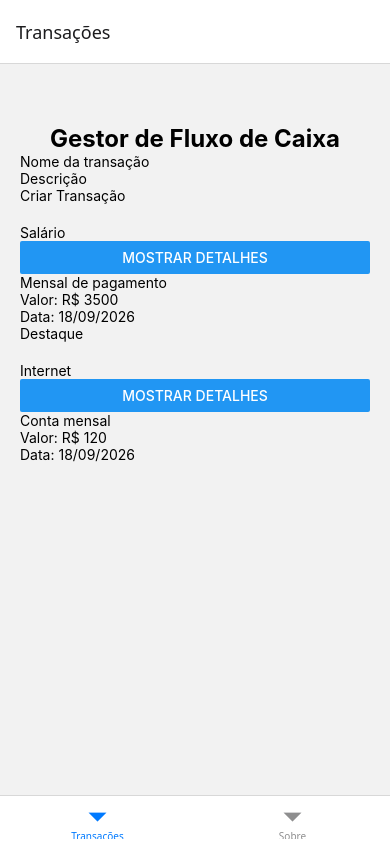
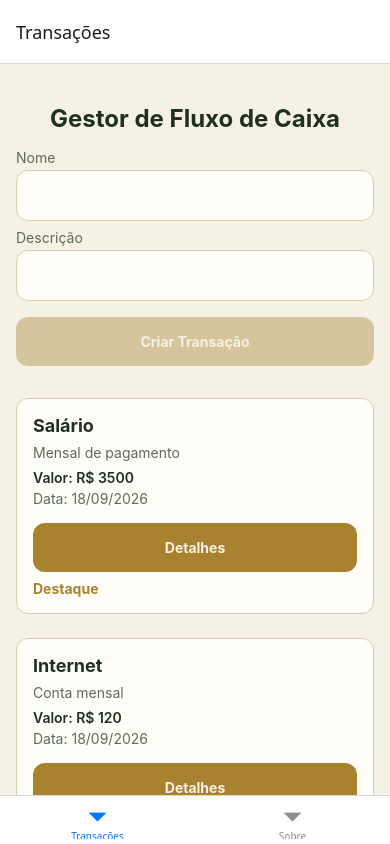
Before and after one commit to PedroEzequiel18/uc8-projeto-mobile, a React Native app: screen /Transacoes in a window 390 px wide. Built offline with nearby package versions, Linux system fonts and the light colour scheme.

Commit message:
feat: estilo e componentes visuais

```diff
--- /dev/null
+++ b/src/components/Botao.tsx
@@ -0,0 +1,75 @@
+import { Pressable, StyleSheet, Text } from 'react-native';
+
+import { cores, espacos, raio } from '../tema/tema';
+
+interface BotaoProps {
+  titulo: string;
+  onPress: () => void;
+  variante?: 'primario' | 'secundario';
+  desabilitado?: boolean;
+}
+
+export function Botao({
+  titulo,
+  onPress,
+  variante = 'primario',
+  desabilitado = false,
+}: BotaoProps) {
+  const secundario = variante === 'secundario';
+
+  return (
+    <Pressable
+      accessibilityRole="button"
+      disabled={desabilitado}
+      onPress={onPress}
+      style={({ pressed }) => [
+        estilos.base,
+        secundario && estilos.secundario,
+        pressed && estilos.pressionado,
+        desabilitado && estilos.desabilitado,
+      ]}
+    >
+      <Text
+        style={[
+          estilos.texto,
+          secundario && estilos.textoSecundario,
+        ]}
+      >
+        {titulo}
+      </Text>
+    </Pressable>
+  );
+}
+
+const estilos = StyleSheet.create({
+  base: {
+    flex: 1,
+    backgroundColor: cores.dourado,
+    borderRadius: raio,
+    padding: espacos.md,
+    alignItems: 'center',
+  },
+
+  secundario: {
+    backgroundColor: cores.papelCartao,
+    borderWidth: 1,
+    borderColor: cores.dourado,
+  },
+
+  pressionado: {
+    opacity: 0.7,
+  },
+
+  desabilitado: {
+    opacity: 0.4,
+  },
+
+  texto: {
+    color: cores.papel,
+    fontWeight: 'bold',
+  },
+
+  textoSecundario: {
+    color: cores.dourado,
+  },
+});
--- /dev/null
+++ b/src/components/Campo.tsx
@@ -0,0 +1,84 @@
+import {
+  StyleSheet,
+  Text,
+  TextInput,
+  View,
+} from 'react-native';
+
+import type { KeyboardTypeOptions } from 'react-native';
+
+import {
+  cores,
+  espacos,
+  raio,
+} from '../tema/tema';
+
+interface CampoProps {
+  rotulo: string;
+  valor: string;
+  aoMudar: (texto: string) => void;
+  erro?: string;
+  tipoDeTeclado?: KeyboardTypeOptions;
+}
+
+export function Campo({
+  rotulo,
+  valor,
+  aoMudar,
+  erro,
+  tipoDeTeclado = 'default',
+}: CampoProps) {
+  return (
+    <View style={estilos.grupo}>
+      <Text style={estilos.rotulo}>
+        {rotulo}
+      </Text>
+
+      <TextInput
+        style={[
+          estilos.entrada,
+          erro !== undefined &&
+            estilos.entradaComErro,
+        ]}
+        value={valor}
+        onChangeText={aoMudar}
+        keyboardType={tipoDeTeclado}
+      />
+
+      {erro !== undefined && (
+        <Text style={estilos.erro}>
+          {erro}
+        </Text>
+      )}
+    </View>
+  );
+}
+
+const estilos = StyleSheet.create({
+  grupo: {
+    marginBottom: espacos.sm,
+  },
+
+  rotulo: {
+    color: cores.tintaSuave,
+    marginBottom: espacos.xs,
+  },
+
+  entrada: {
+    backgroundColor: cores.papelCartao,
+    borderRadius: raio,
+    borderWidth: 1,
+    borderColor: cores.borda,
+    padding: espacos.md,
+    color: cores.tinta,
+  },
+
+  entradaComErro: {
+    borderColor: cores.despesa,
+  },
+
+  erro: {
+    color: cores.despesa,
+    marginTop: espacos.xs,
+  },
+});
--- a/src/components/CartaoTransacao.tsx
+++ b/src/components/CartaoTransacao.tsx
@@ -1,9 +1,20 @@
 import { useNavigation } from '@react-navigation/native';
 import type { NativeStackNavigationProp } from '@react-navigation/native-stack';
-import { View, Text, Button } from 'react-native';
+import {
+  View,
+  Text,
+  StyleSheet,
+} from 'react-native';
+
+import { Botao } from './Botao';
 
 import type { RotasDaPilha } from '../navegacao/tipos';
 import type { Transacao } from '../types/Transacao';
+import {
+  cores,
+  espacos,
+  raio,
+} from '../tema/tema';
 
 interface CartaoTransacaoProps {
   transacao: Transacao;
@@ -20,34 +31,86 @@ export function CartaoTransacao({
     >();
 
   return (
-    <View>
-      <Text>{transacao.nome}</Text>
+    <View style={estilos.cartao}>
+      <Text style={estilos.titulo}>
+        {transacao.nome}
+      </Text>
 
-      <Button
-        title="MOSTRAR DETALHES"
-        onPress={() =>
-          navigation.navigate(
-            'DetalheTransacao',
-            {
-              id: transacao.id,
-            }
-          )
-        }
-      />
+      <Text style={estilos.descricao}>
+        {transacao.descricao}
+      </Text>
 
-      <Text>{transacao.descricao}</Text>
-
-      <Text>
+      <Text style={estilos.valor}>
         Valor: R$ {transacao.valor}
       </Text>
 
-      <Text>
+      <Text style={estilos.data}>
         Data: {transacao.data}
       </Text>
 
+      <View style={estilos.acoes}>
+        <Botao
+          titulo="Detalhes"
+          onPress={() =>
+            navigation.navigate(
+              'DetalheTransacao',
+              {
+                id: transacao.id,
+              },
+            )
+          }
+        />
+      </View>
+
       {destaque && (
-        <Text>Destaque</Text>
+        <Text style={estilos.destaque}>
+          Destaque
+        </Text>
       )}
     </View>
   );
 }
+
+const estilos = StyleSheet.create({
+  cartao: {
+    backgroundColor: cores.papelCartao,
+    borderColor: cores.borda,
+    borderWidth: 1,
+    borderRadius: raio,
+    padding: espacos.md,
+    marginBottom: espacos.sm,
+  },
+
+  titulo: {
+    color: cores.tinta,
+    fontSize: 18,
+    fontWeight: 'bold',
+  },
+
+  descricao: {
+    color: cores.tintaSuave,
+    marginTop: espacos.sm,
+  },
+
+  valor: {
+    color: cores.tinta,
+    marginTop: espacos.sm,
+    fontWeight: '600',
+  },
+
+  data: {
+    color: cores.tintaSuave,
+    marginTop: espacos.xs,
+  },
+
+  acoes: {
+    flexDirection: 'row',
+    marginTop: espacos.md,
+  },
+
+  destaque: {
+    color: cores.dourado,
+    fontWeight: 'bold',
+    marginTop: espacos.sm,
+  },
+});
--- a/src/components/FormularioTransacao.tsx
+++ b/src/components/FormularioTransacao.tsx
@@ -1,40 +1,81 @@
 import { useState } from 'react';
-import { TextInput, Pressable, Text, View } from 'react-native';
+import { StyleSheet, View } from 'react-native';
+
+import { Botao } from './Botao';
+import { Campo } from './Campo';
+import { espacos } from '../tema/tema';
 
 interface FormularioTransacaoProps {
-  aoCriar: (nome: string, descricao: string) => void;
+  aoCriar: (
+    nome: string,
+    descricao: string,
+  ) => void;
 }
 
 export function FormularioTransacao({
   aoCriar,
 }: FormularioTransacaoProps) {
   const [nome, setNome] = useState('');
-  const [descricao, setDescricao] = useState('');
+  const [descricao, setDescricao] =
+    useState('');
+
+  const [tocado, setTocado] =
+    useState(false);
+
+  const nomeVazio =
+    nome.trim() === '';
+
+  const erroNome =
+    tocado && nomeVazio
+      ? 'Informe o nome da transação'
+      : undefined;
+
+  function mudarNome(texto: string) {
+    setTocado(true);
+    setNome(texto);
+  }
 
   function criar() {
     aoCriar(nome, descricao);
 
     setNome('');
     setDescricao('');
+    setTocado(false);
   }
 
   return (
-    <View>
-      <TextInput
-        placeholder="Nome da transação"
-        value={nome}
-        onChangeText={setNome}
+    <View style={styles.container}>
+      <Campo
+        rotulo="Nome"
+        valor={nome}
+        aoMudar={mudarNome}
+        erro={erroNome}
       />
 
-      <TextInput
-        placeholder="Descrição"
-        value={descricao}
-        onChangeText={setDescricao}
+      <Campo
+        rotulo="Descrição"
+        valor={descricao}
+        aoMudar={setDescricao}
       />
 
-      <Pressable onPress={criar}>
-        <Text>Criar Transação</Text>
-      </Pressable>
+      <View style={styles.acoes}>
+        <Botao
+          titulo="Criar Transação"
+          onPress={criar}
+          desabilitado={nomeVazio}
+        />
+      </View>
     </View>
   );
 }
+
+const styles = StyleSheet.create({
+  container: {
+    marginBottom: espacos.md,
+  },
+
+  acoes: {
+    flexDirection: 'row',
+    marginTop: espacos.sm,
+  },
+});
--- a/src/telas/TelaDetalheTransacao.tsx
+++ b/src/telas/TelaDetalheTransacao.tsx
@@ -1,6 +1,12 @@
-import { View, Text } from 'react-native';
+import {
+  View,
+  Text,
+  StyleSheet,
+} from 'react-native';
+
 import type { NativeStackScreenProps } from '@react-navigation/native-stack';
 
+import { cores, espacos } from '../tema/tema';
 import type { RotasDaPilha } from '../navegacao/tipos';
 
 type TelaDetalheTransacaoProps =
@@ -15,10 +21,34 @@ export default function TelaDetalheTransacao({
   const { id } = route.params;
 
   return (
-    <View>
-      <Text>Detalhe da Transação</Text>
+    <View style={styles.container}>
+      <Text style={styles.titulo}>
+        Detalhe da Transação
+      </Text>
 
-      <Text>ID: {id}</Text>
+      <Text style={styles.id}>
+        ID: {id}
+      </Text>
     </View>
   );
 }
+
+const styles = StyleSheet.create({
+  container: {
+    flex: 1,
+    backgroundColor: cores.papel,
+    padding: espacos.md,
+  },
+
+  titulo: {
+    color: cores.tinta,
+    fontSize: 24,
+    fontWeight: 'bold',
+    marginBottom: espacos.md,
+  },
+
+  id: {
+    color: cores.tintaSuave,
+    fontSize: 16,
+  },
+});
--- a/src/telas/TelaSobre.tsx
+++ b/src/telas/TelaSobre.tsx
@@ -1,9 +1,49 @@
-import { View, Text } from 'react-native';
+import {
+  View,
+  Text,
+  StyleSheet,
+} from 'react-native';
+
+import { cores, espacos } from '../tema/tema';
 
 export default function TelaSobre() {
   return (
-    <View>
-      <Text>Sobre</Text>
+    <View style={styles.container}>
+      <Text style={styles.titulo}>
+        Gestor de Fluxo de Caixa
+      </Text>
+
+      <Text style={styles.texto}>
+        Versão mobile do projeto Desktop.
+      </Text>
+
+      <Text style={styles.textoSecundario}>
+        Desenvolvido na UC8 com React Native e Expo.
+      </Text>
     </View>
   );
 }
+
+const styles = StyleSheet.create({
+  container: {
+    flex: 1,
+    backgroundColor: cores.papel,
+    padding: espacos.md,
+  },
+
+  titulo: {
+    color: cores.tinta,
+    fontSize: 24,
+    fontWeight: 'bold',
+    marginBottom: espacos.md,
+  },
+
+  texto: {
+    color: cores.tinta,
+    marginBottom: espacos.sm,
+  },
+
+  textoSecundario: {
+    color: cores.tintaSuave,
+  },
+});
--- a/src/telas/TelaTransacoes.tsx
+++ b/src/telas/TelaTransacoes.tsx
@@ -1,11 +1,19 @@
 import { useEffect, useState } from 'react';
 import { StatusBar } from 'expo-status-bar';
-import { FlatList, StyleSheet, Text } from 'react-native';
+import {
+  FlatList,
+  StyleSheet,
+  Text,
+  ActivityIndicator,
+  View,
+  useWindowDimensions,
+} from 'react-native';
 
 import { CartaoTransacao } from '../components/CartaoTransacao';
 import { FormularioTransacao } from '../components/FormularioTransacao';
 
 import type { Transacao } from '../types/Transacao';
+import { cores, espacos } from '../tema/tema';
 
 function carregarTransacoes(): Promise<Transacao[]> {
   return new Promise((resolve) => {
@@ -32,9 +40,16 @@ function carregarTransacoes(): Promise<Transacao[]> {
   });
 }
 
-export default function App() {
-  const [transacoes, setTransacoes] = useState<Transacao[]>([]);
-  const [carregando, setCarregando] = useState(true);
+export default function TelaTransacoes() {
+  const [transacoes, setTransacoes] =
+    useState<Transacao[]>([]);
+
+  const [carregando, setCarregando] =
+    useState(true);
+
+  const { width } = useWindowDimensions();
+
+  const duasColunas = width >= 600;
 
   useEffect(() => {
     carregarTransacoes().then((dados) => {
@@ -55,7 +70,6 @@ export default function App() {
             (transacao) => transacao.id,
           ),
         ) + 1,
-
       nome,
       descricao,
       valor: 0,
@@ -71,18 +85,33 @@ export default function App() {
 
   if (carregando) {
     return (
-      <Text style={styles.titulo}>
+      <View style={styles.centro}>
+        <ActivityIndicator size="large" />
+
+        <Text style={styles.carregando}>
           Carregando transações...
         </Text>
+      </View>
     );
   }
 
   return (
     <>
       <FlatList
-        contentContainerStyle={styles.container}
+        key={duasColunas ? 'duas' : 'uma'}
+        numColumns={duasColunas ? 2 : 1}
+        columnWrapperStyle={
+          duasColunas
+            ? styles.linhaDeColunas
+            : undefined
+        }
+        contentContainerStyle={
+          styles.container
+        }
         data={transacoes}
-        keyExtractor={(item) => String(item.id)}
+        keyExtractor={(item) =>
+          String(item.id)
+        }
         ListHeaderComponent={
           <>
             <Text style={styles.titulo}>
@@ -95,31 +124,64 @@ export default function App() {
           </>
         }
         renderItem={({ item }) => (
+          <View style={styles.celula}>
             <CartaoTransacao
               transacao={item}
               destaque={item.id === 1}
             />
+          </View>
         )}
         ListEmptyComponent={
-          <Text>Nenhuma transação cadastrada.</Text>
+          <Text style={styles.vazio}>
+            Nenhuma transação cadastrada.
+          </Text>
         }
       />
 
-      <StatusBar style="auto" />
+      <StatusBar style="dark" />
     </>
   );
 }
 
 const styles = StyleSheet.create({
   container: {
-    padding: 20,
-    gap: 20,
+    padding: espacos.md,
+    gap: espacos.md,
+    backgroundColor: cores.papel,
+    flexGrow: 1,
   },
 
   titulo: {
     fontSize: 24,
     fontWeight: 'bold',
     textAlign: 'center',
-    marginTop: 40,
+    marginTop: espacos.lg,
+    marginBottom: espacos.md,
+    color: cores.tinta,
+  },
+
+  centro: {
+    flex: 1,
+    justifyContent: 'center',
+    alignItems: 'center',
+    backgroundColor: cores.papel,
+  },
+
+  carregando: {
+    marginTop: espacos.sm,
+    color: cores.tinta,
+  },
+
+  vazio: {
+    textAlign: 'center',
+    color: cores.tintaSuave,
+  },
+
+  linhaDeColunas: {
+    gap: espacos.sm,
+  },
+
+  celula: {
+    flex: 1,
   },
 });
--- /dev/null
+++ b/src/tema/tema.ts
@@ -0,0 +1,26 @@
+export const cores = {
+  papel: '#f5f1e6',
+  papelCartao: '#fffdf7',
+  papelLinha: '#ddd3ba',
+
+  tinta: '#20301f',
+  tintaSuave: '#5f6b57',
+
+  receita: '#1b6b4a',
+  receitaFundo: '#e6f2ea',
+
+  despesa: '#8a2f22',
+  despesaFundo: '#f7e9e3',
+
+  dourado: '#a9822f',
+  borda: '#d9cfae',
+};
+
+export const espacos = {
+  xs: 4,
+  sm: 8,
+  md: 16,
+  lg: 24,
+};
+
+export const raio = 12;
--- a/src/types/Categoria.ts
+++ b/src/types/Categoria.ts
@@ -1,5 +1,5 @@
 export interface Categoria {
   id: number;
   nome: string;
-  tipo: string;
+  tipo: 'receita' | 'despesa';
 }
```
Lines whose indentation alone changed are shown as unchanged.
